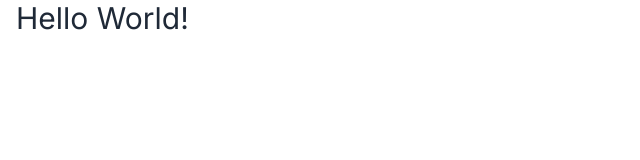
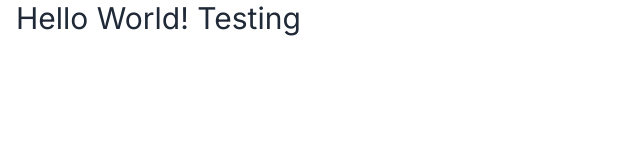
Before and after one commit to TheToriqul/Help-Bangladesh, a website: page public/index.html in a window 1280 px wide. Shown: the whole page, without its empty margins (0-640 px from the left). Drawn offline with Linux system fonts and the light colour scheme.

Commit message:
Testing Links

```diff
--- a/public/index.html
+++ b/public/index.html
@@ -29,7 +29,7 @@
     </header>
 
     <main class="px-4">
-      <section class="text-3xl font-inter">Hello World!</section>
+      <section class="text-3xl font-inter">Hello World! Testing</section>
     </main>
 
     <script src="./JavaScript/scripts.js"></script>
```
